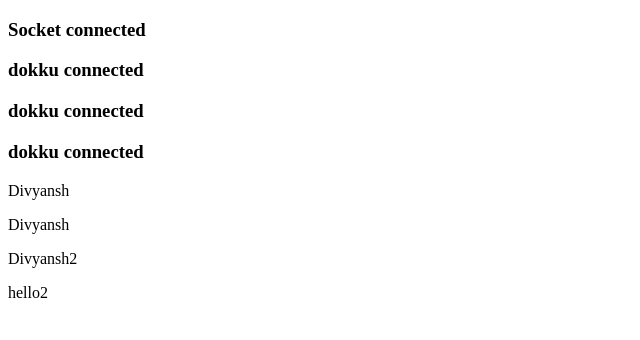
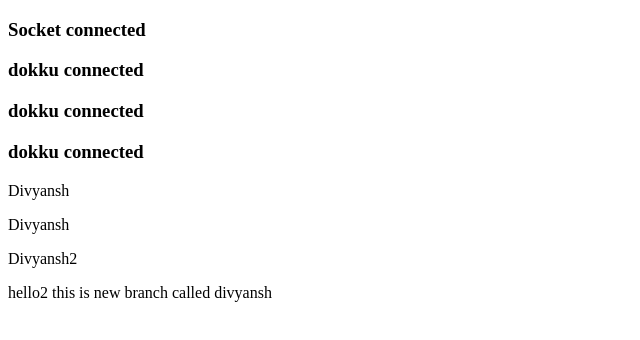
Before and after one commit to divyansh360circle/temporary, a website: page index.html in a window 1280 px wide. Shown: the whole page, without its empty margins (0-640 px from the left). Drawn offline with Linux system fonts and the light colour scheme.

Commit message:
Update index.html

```diff
--- a/index.html
+++ b/index.html
@@ -15,7 +15,7 @@
   <p>Divyansh</p>
   <p>Divyansh</p>
   <p>Divyansh2</p>
-  <p>hello2</p>
+  <p>hello2 this is new branch called divyansh</p>
     <!-- <script src="/socket.io/socket.io.js"></script> -->
   <!-- <script>
     var socket = io('http://localhost:5000');
```
